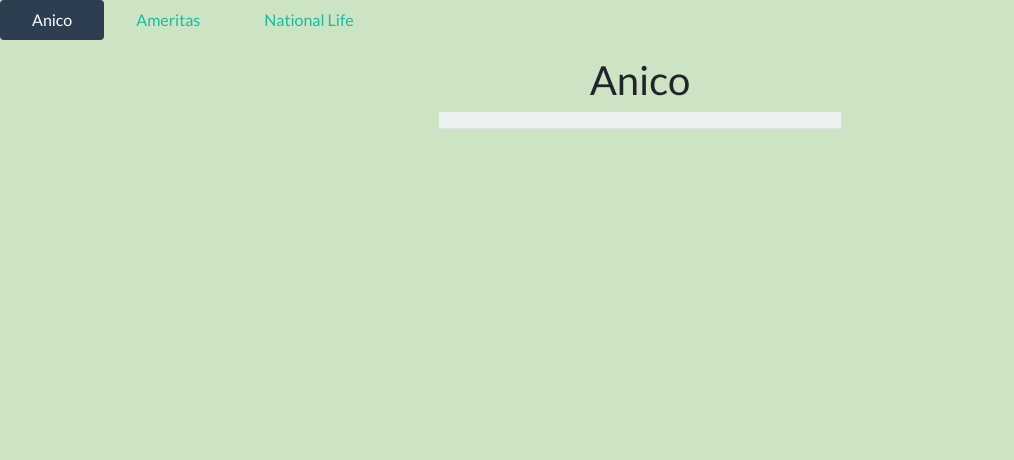
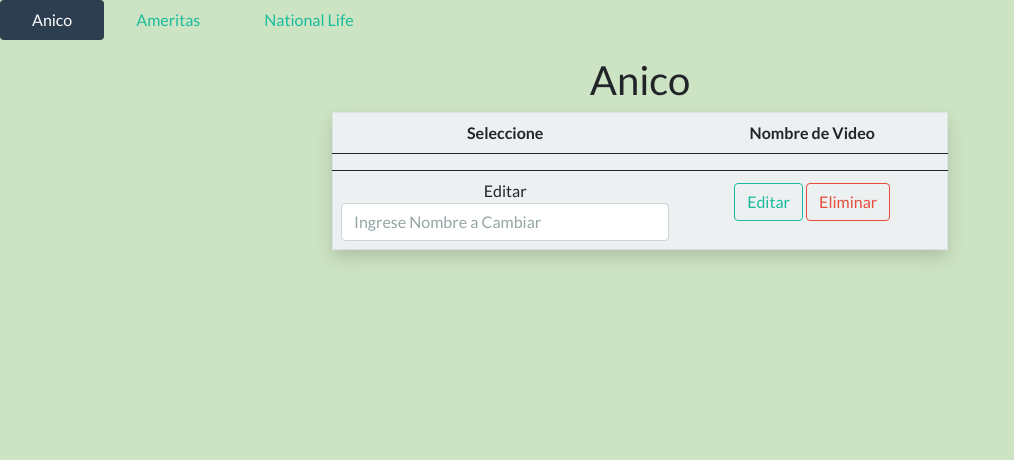
Before and after one commit to SelectInsurance/SELECTINSURANCE, a PHP site: template app/views/pages/managment/modulos/EliminarEditarVideosVida.php in a window 1280 px wide. Shown: the top 460 px of the page, without its empty margins (0-1014 px from the left). Run offline with PHP 8.4, Linux system fonts and the light colour scheme; the template is opened without the code that fills it, so the values that code supplies are empty.

Commit message:
Agregando tabla para editar y eliminar Videos

```diff
--- a/app/views/pages/managment/modulos/EliminarEditarVideosVida.php
+++ b/app/views/pages/managment/modulos/EliminarEditarVideosVida.php
@@ -13,56 +13,142 @@
     <div class="tab-pane fade show active" id="pills-anico" role="tabpanel" aria-labelledby="pills-anico-tab">
         <div class="container-fluid">
             <div class="row">
-                <div class="col-12 col-sm-2 col-md-3 col-lg-4"></div>
-                <div class="col-12 col-sm-8 col-md-6 col-lg-4">
-                    <h2 class="text-center" >Anico</h2>
-                    <table class="table table-hover table-responsive">
+                <div class="col-12 col-sm-2 col-md-3 col-lg-3"></div>
+                <div class="col-12 col-sm-8 col-md-6 col-lg-6">
+                    <h2 class="text-center">Anico</h2>
+                    <form action="" method="post">
+                        <table class="table table-hover table-responsive text-center border shadow p-3 mb-5">
                             <thead>
                                 <tr>
-                                <th></th>
+                                    <th>
+                                        Seleccione
+                                    </th>
+                                    <th>
+                                        Nombre de Video
+                                    </th>
                                 </tr>
                             </thead>
+                            <tbody>
+                                <tr>
+                                    <td>
+                                    </td>
+                                    <td>
+                                    </td>
+                                </tr>
+                            </tbody>
+                            <tfoot>
+                                <tr>
+                                    <td>
+                                        <label for="nombreanico">Editar</label>
+                                        <input type="text" name="nombreanico" id="nombreanico" class="form-control" placeholder="Ingrese Nombre a Cambiar">
+                                    </td>
+                                    <td>
+                                        <p>
+                                            <input type="submit" value="Editar" class="btn btn-outline-success">
+                                            <input type="submit" value="Eliminar" class="btn btn-outline-danger">
+                                        </p>
+                                    </td>
+                                </tr>
+                            </tfoot>
                         </table>
+                    </form>
                 </div>
-                <div class="col-12 col-sm-2 col-md-3 col-lg-4"></div>
+                <div class="col-12 col-sm-2 col-md-3 col-lg-3"></div>
             </div>
         </div>
     </div>
     <div class="tab-pane fade" id="pills-ameritas" role="tabpanel" aria-labelledby="pills-ameritas-tab">
         <div class="container-fluid">
             <div class="row">
-                <div class="col-12 col-sm-2 col-md-3 col-lg-4"></div>
-                <div class="col-12 col-sm-8 col-md-6 col-lg-4">
-                    <h2 class="text-center" >Ameritas</h2>
-                    <table class="table table-hover table-responsive">
+                <div class="col-12 col-sm-2 col-md-3 col-lg-3"></div>
+                <div class="col-12 col-sm-8 col-md-6 col-lg-6">
+                    <h2 class="text-center">Ameritas</h2>
+                    <form action="" method="post">
+                        <table class="table table-hover table-responsive text-center border shadow p-3 mb-5">
                             <thead>
                                 <tr>
-                                <th></th>
+                                    <th>
+                                        Seleccione
+                                    </th>
+                                    <th>
+                                        Nombre de Video
+                                    </th>
                                 </tr>
                             </thead>
+                            <tbody>
+                                <tr>
+                                    <td>
+                                    </td>
+                                    <td>
+                                    </td>
+                                </tr>
+                            </tbody>
+                            <tfoot>
+                                <tr>
+                                    <td>
+                                        <label for="nombreanico">Editar</label>
+                                        <input type="text" name="nombreanico" id="nombreanico" class="form-control" placeholder="Ingrese Nombre a Cambiar">
+                                    </td>
+                                    <td>
+                                        <p>
+                                            <input type="submit" value="Editar" class="btn btn-outline-success">
+                                            <input type="submit" value="Eliminar" class="btn btn-outline-danger">
+                                        </p>
+                                    </td>
+                                </tr>
+                            </tfoot>
                         </table>
+                    </form>
                 </div>
-                <div class="col-12 col-sm-2 col-md-3 col-lg-4"></div>
+                <div class="col-12 col-sm-2 col-md-3 col-lg-3"></div>
             </div>
         </div>
     </div>
     <div class="tab-pane fade" id="pills-nationallife" role="tabpanel" aria-labelledby="pills-nationallife-tab">
         <div class="container-fluid">
             <div class="row">
-                <div class="col-12 col-sm-2 col-md-3 col-lg-4"></div>
-                <div class="col-12 col-sm-8 col-md-6 col-lg-4">
-                    <h2 class="text-center" >National Life</h2>
-                    <table class="table table-hover table-responsive">
+                <div class="col-12 col-sm-2 col-md-3 col-lg-3"></div>
+                <div class="col-12 col-sm-8 col-md-6 col-lg-6">
+                    <h2 class="text-center">National Life</h2>
+                    <form action="" method="post">
+                        <table class="table table-hover table-responsive text-center border shadow p-3 mb-5">
                             <thead>
                                 <tr>
-                                <th></th>
+                                    <th>
+                                        Seleccione
+                                    </th>
+                                    <th>
+                                        Nombre de Video
+                                    </th>
                                 </tr>
                             </thead>
+                            <tbody>
+                                <tr>
+                                    <td>
+                                    </td>
+                                    <td>
+                                    </td>
+                                </tr>
+                            </tbody>
+                            <tfoot>
+                                <tr>
+                                    <td>
+                                        <label for="nombreanico">Editar</label>
+                                        <input type="text" name="nombreanico" id="nombreanico" class="form-control" placeholder="Ingrese Nombre a Cambiar">
+                                    </td>
+                                    <td>
+                                        <p>
+                                            <input type="submit" value="Editar" class="btn btn-outline-success">
+                                            <input type="submit" value="Eliminar" class="btn btn-outline-danger">
+                                        </p>
+                                    </td>
+                                </tr>
+                            </tfoot>
                         </table>
+                    </form>
                 </div>
-                <div class="col-12 col-sm-2 col-md-3 col-lg-4"></div>
+                <div class="col-12 col-sm-2 col-md-3 col-lg-3"></div>
             </div>
         </div>
-
     </div>
 </div>
```
Lines whose indentation alone changed are shown as unchanged.
